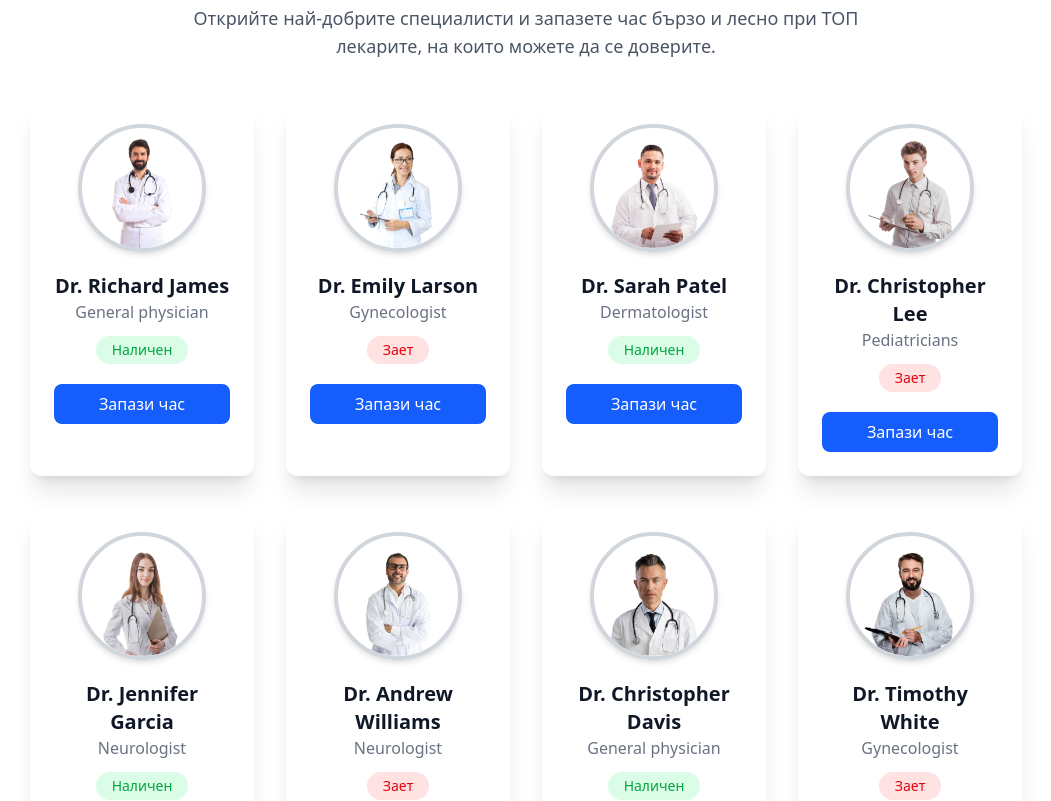
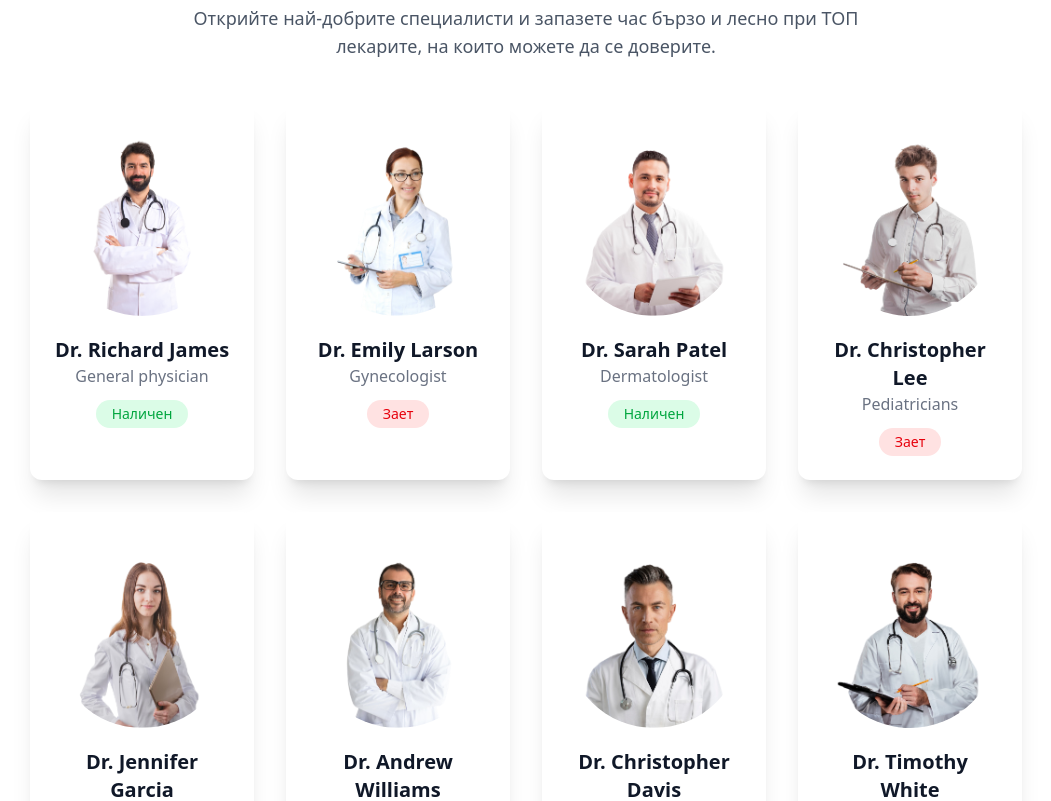
Before and after one commit to asenchochev/my-react-app, a React (Vite) app in the folder frontend/: page / in a window 1280 px wide. Shown: the part 1280-2081 px from the top of the page, without its empty margins (114-1165 px from the left). Built offline with nearby package versions, Linux system fonts and the light colour scheme.

Commit message:
added useNavigate

```diff
--- a/frontend/src/components/TopDoctors.jsx
+++ b/frontend/src/components/TopDoctors.jsx
@@ -1,7 +1,14 @@
 import React from "react";
 import { doctors } from "../assets/assets";
+import { useNavigate } from "react-router-dom";
 
 const TopDoctors = () => {
+  const navigate = useNavigate();
+
+  const handleDoctorClick = (doctorId) => {
+    navigate(`/appointment/${doctorId}`);
+  };
+
   return (
     <section className="container mx-auto px-4 py-10">
       <div className="text-center">
@@ -14,18 +21,17 @@ const TopDoctors = () => {
         </p>
       </div>
 
-      {/* Карти с лекари */}
       <div className="grid grid-cols-1 sm:grid-cols-2 md:grid-cols-3 lg:grid-cols-4 gap-8 mt-10">
-        {doctors.slice(0, 10).map((doctor, index) => (
+        {doctors.slice(0, 10).map((doctor) => (
           <div
-            key={index}
+            key={doctor._id}
             className="bg-white shadow-xl rounded-xl p-6 flex flex-col items-center transition-all duration-300 hover:scale-105 hover:shadow-2xl"
+            onClick={() => handleDoctorClick(doctor._id)}
           >
-            {/* По-голяма снимка на лекаря */}
             <img
               src={doctor.image}
               alt={doctor.name}
-              className="w-32 h-32 object-cover rounded-full border-4 border-gray-300 shadow-md"
+              className="w-48 h-48 object-cover rounded-full cursor-pointer"
             />
 
             <div className="mt-5 text-center">
@@ -39,11 +45,6 @@ const TopDoctors = () => {
                 {doctor.available ? "Наличен" : "Зает"}
               </span>
             </div>
-
-            {/* Бутон за записване */}
-            <button className="mt-5 w-full bg-blue-600 text-white py-2 rounded-lg text-md font-medium hover:bg-blue-700 transition">
-              Запази час
-            </button>
           </div>
         ))}
       </div>
```
